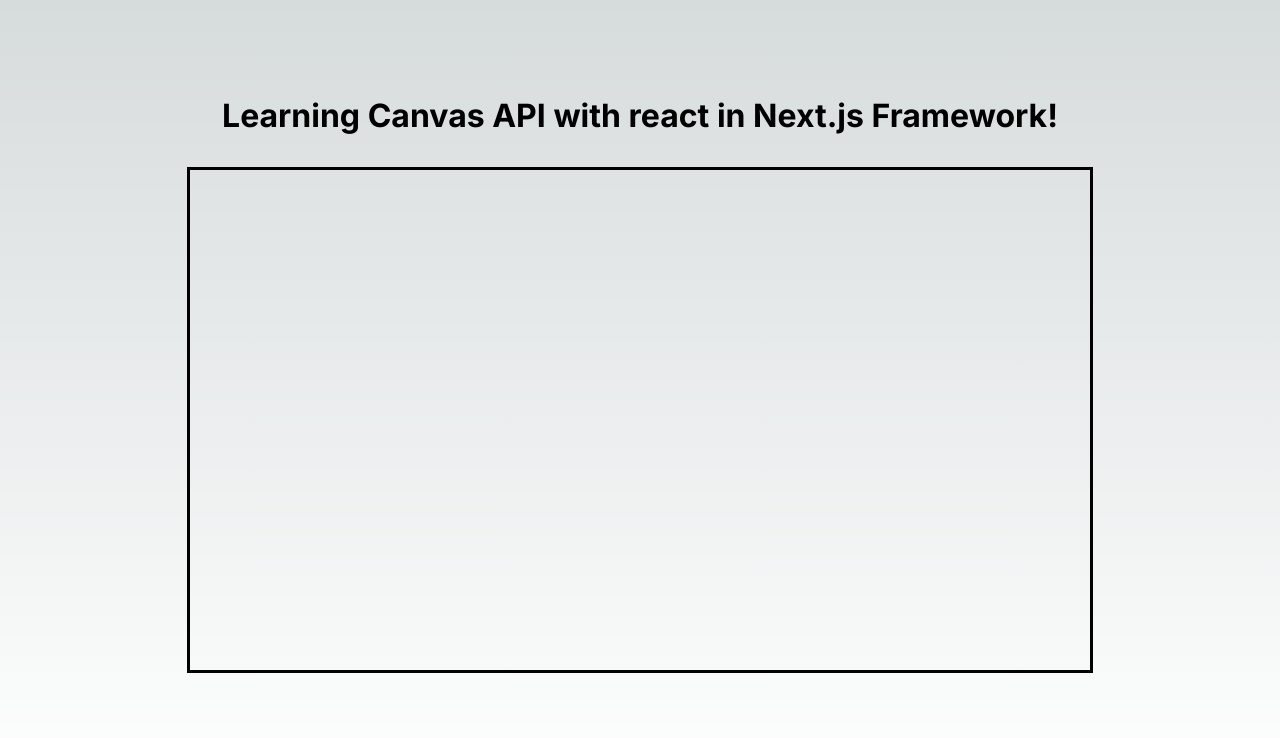
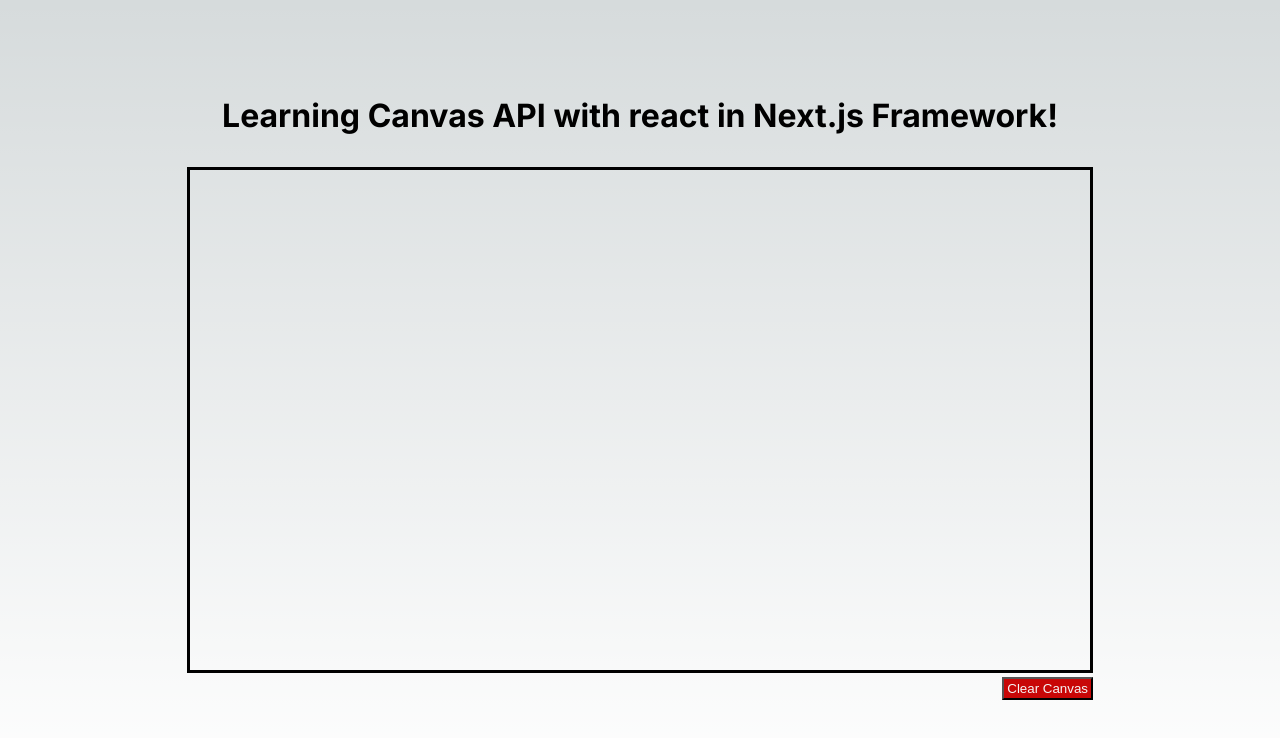
Before and after one commit to Chrrojas514/webpageTDG, a Next.js app: page / in a window 1280 px wide. Shown: the top 738 px of the page. Built offline with nearby package versions, Linux system fonts and the light colour scheme.

Commit message:
removed unnecessary canvas width and height specifiers, added nonfunctional clear canvas button

```diff
--- /dev/null
+++ b/app/components/ClearCanvasButton.tsx
@@ -0,0 +1,17 @@
+'use client'
+import React from 'react'
+import styles from './canvas.module.css'
+
+function ClearCanvasButton() {
+  const handleClick = () => {
+    console.log('CLICKED')
+  }
+
+  return (
+    <div className={styles.clearButtonDiv}>
+      <button className={styles.clearButton} onClick={() => handleClick()}>Clear Canvas</button>
+    </div>
+  )
+}
+
+export default ClearCanvasButton
--- a/app/components/canvas.module.css
+++ b/app/components/canvas.module.css
@@ -3,3 +3,13 @@
   border: solid;
   border-color: black;
 }
+
+.clearButtonDiv {
+  text-align: right;
+}
+
+.clearButton {
+  background-color: rgb(200, 7, 7);
+  padding: 2px 3px;
+  color: whitesmoke;
+}
--- a/app/page.tsx
+++ b/app/page.tsx
@@ -1,3 +1,4 @@
+import ClearCanvasButton from "./components/ClearCanvasButton";
 import GameWindow from "./components/GameWindow";
 import styles from "./page.module.css";
 
@@ -9,6 +10,7 @@ export default function Home() {
       <h1 className={styles.gameHeader}>Learning Canvas API with react in Next.js Framework!</h1>
       <div className={styles.canvas_container}>
         <GameWindow />
+        <ClearCanvasButton />
       </div>
     </main>
   );
```
Also changed, not shown: app/components/GameWindow.tsx (+0 -13 lines).
